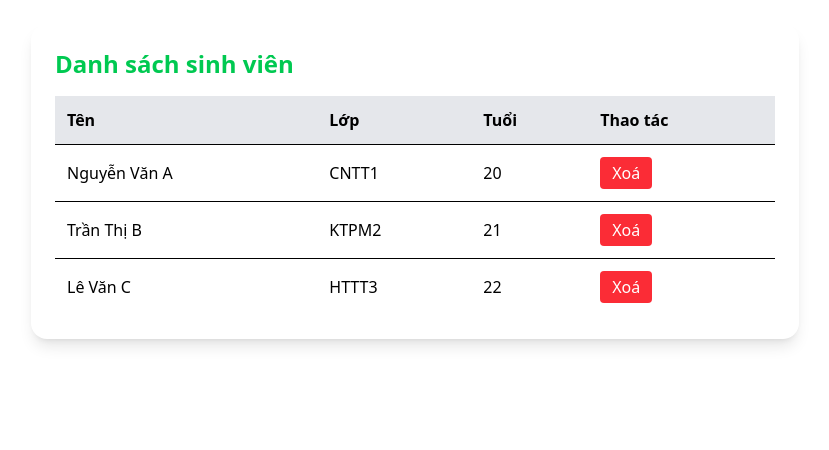
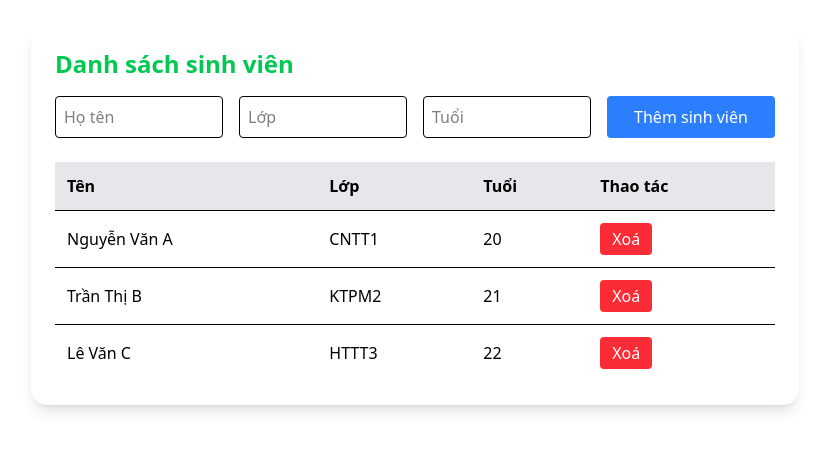
Before and after one commit to Quyen2111/22640121_NguyenTrungQuyen_KTReact, a React (Vite) app in the folder baikt/: page / in a window 1280 px wide. Shown: the top 450 px of the page, without its empty margins (225-1054 px from the left). Built offline with nearby package versions, Linux system fonts and the light colour scheme.

Commit message:
them sinh vien moi

```diff
--- a/baikt/src/App.jsx
+++ b/baikt/src/App.jsx
@@ -7,6 +7,26 @@ function App() {
     { id: 3, ten: 'Lê Văn C', lop: 'HTTT3', tuoi: 22 },
   ]);
 
+  const [form, setForm] = useState({ ten: '', lop: '', tuoi: '' });
+
+  const handleChange = (e) => {
+    setForm({ ...form, [e.target.name]: e.target.value });
+  };
+
+  const handleAdd = () => {
+    if (!form.ten || !form.lop || !form.tuoi) return;
+
+    const newStudent = {
+      id: Date.now(),
+      ten: form.ten,
+      lop: form.lop,
+      tuoi: parseInt(form.tuoi),
+    };
+
+    setStudents([...students, newStudent]);
+    setForm({ ten: '', lop: '', tuoi: '' });
+  };
+
   const handleDelete = (id) => {
     setStudents(students.filter(student => student.id !== id));
   };
@@ -14,6 +34,42 @@ function App() {
   return (
     <div className="p-6 max-w-3xl mx-auto bg-white rounded-2xl shadow-lg mt-6">
       <h1 className="text-2xl font-bold text-green-500 mb-4">Danh sách sinh viên</h1>
+
+      {/* Form thêm sinh viên */}
+      <div className="mb-6 grid grid-cols-1 md:grid-cols-4 gap-4">
+        <input
+          type="text"
+          name="ten"
+          placeholder="Họ tên"
+          value={form.ten}
+          onChange={handleChange}
+          className="border p-2 rounded"
+        />
+        <input
+          type="text"
+          name="lop"
+          placeholder="Lớp"
+          value={form.lop}
+          onChange={handleChange}
+          className="border p-2 rounded"
+        />
+        <input
+          type="number"
+          name="tuoi"
+          placeholder="Tuổi"
+          value={form.tuoi}
+          onChange={handleChange}
+          className="border p-2 rounded"
+        />
+        <button
+          onClick={handleAdd}
+          className="bg-blue-500 text-white px-4 py-2 rounded hover:bg-blue-600"
+        >
+          Thêm sinh viên
+        </button>
+      </div>
+
+      {/* Bảng danh sách */}
       <table className="w-full table-auto border-collapse">
         <thead>
           <tr className="bg-gray-200 text-left">
```
Also changed, not shown: baikt/MinhChung/cau3a.png (added), baikt/MinhChung/cau3b.png (added).
